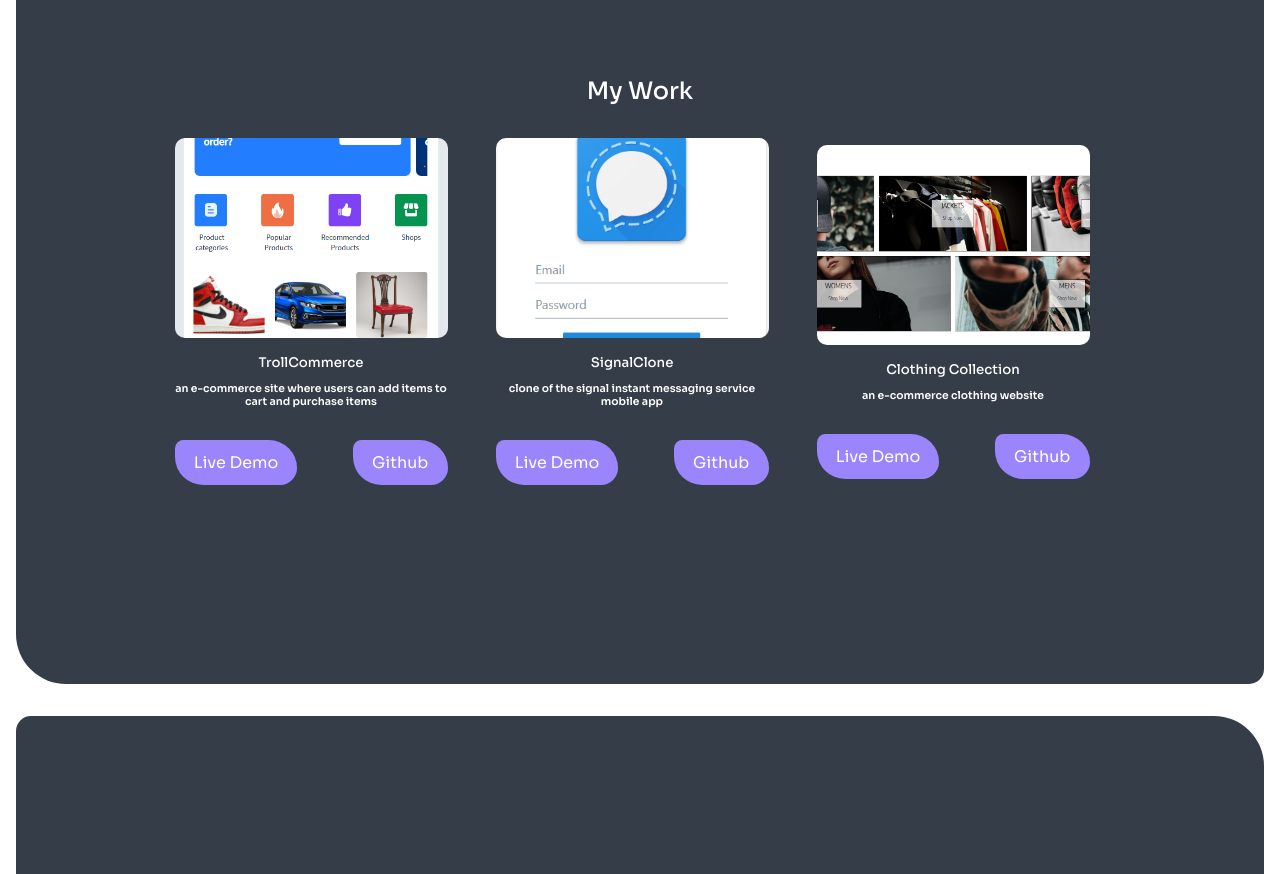
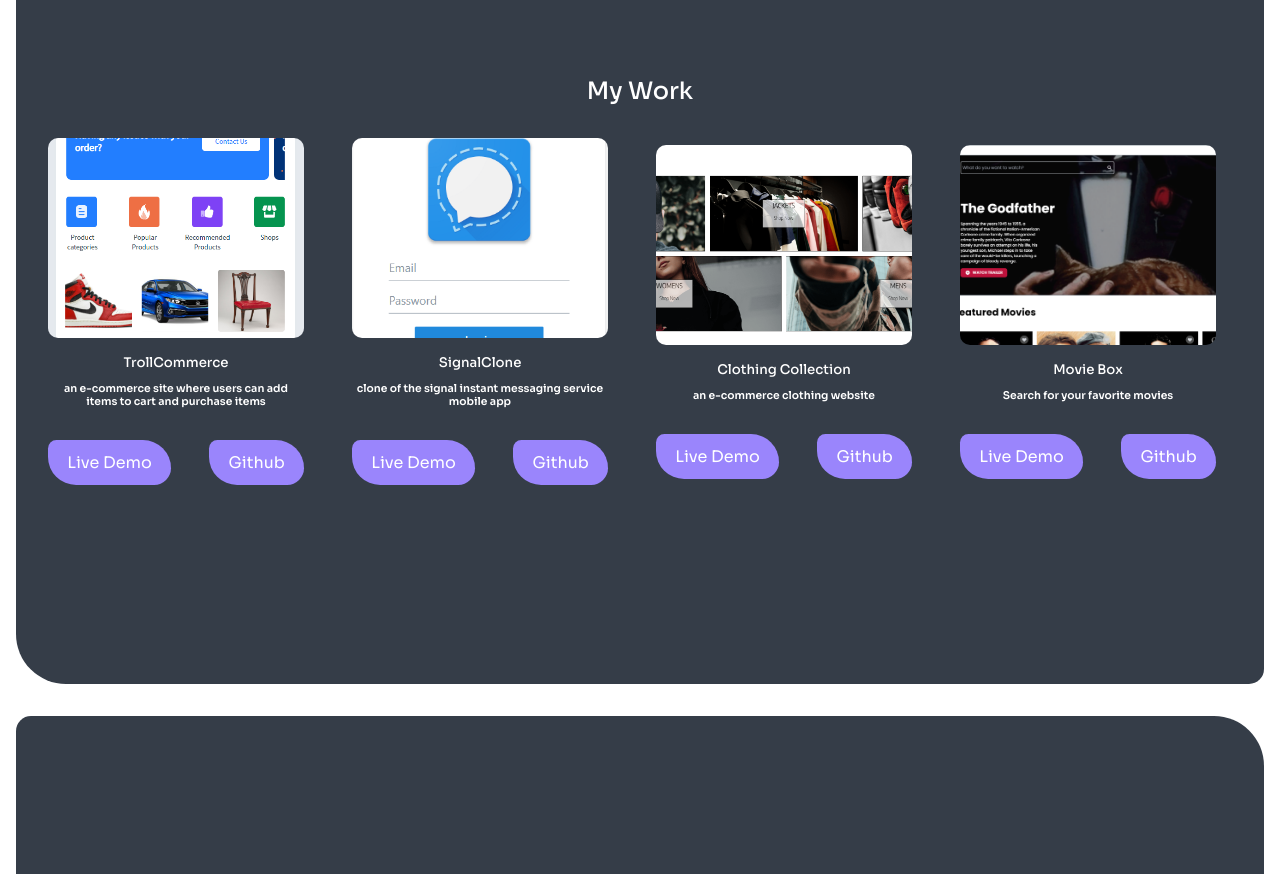
Before and after one commit to nsikakessien/portfolio, a React (Create React App) app: page / in a window 1280 px wide. Shown: the part 1700-2574 px from the top of the page. Built offline with nearby package versions, Linux system fonts and the light colour scheme.

Commit message:
add new project

```diff
--- a/src/components/portfolio/list.js
+++ b/src/components/portfolio/list.js
@@ -1,6 +1,7 @@
 import troll from "../../assets/troll.PNG";
 import sc from "../../assets/sclone.PNG";
 import cc from "../../assets/cc.PNG";
+import movie from "../../assets/moviebox.PNG";
 
 export const list = [
   {
@@ -31,4 +32,13 @@
     tech: "React, Redux, Styled Components",
     img: cc,
   },
+  {
+    id: 4,
+    name: "Movie Box",
+    description: "Search for your favorite movies",
+    link: "https://nsk-moviebox.netlify.app/",
+    github: "https://github.com/nsikakessien/MovieBox",
+    tech: "React, ContextAPI, Tailwind CSS, TMDB API",
+    img: movie,
+  },
 ];
```
Also changed, not shown: src/assets/moviebox.PNG (added).
